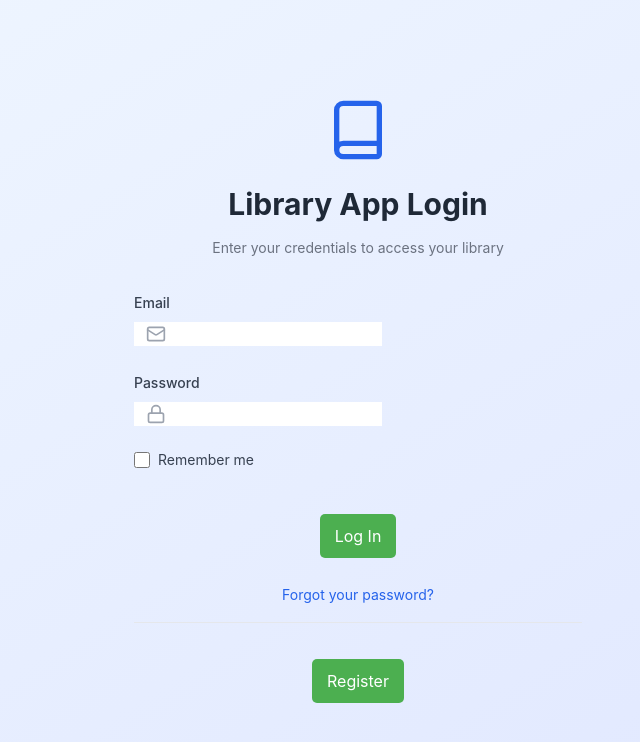
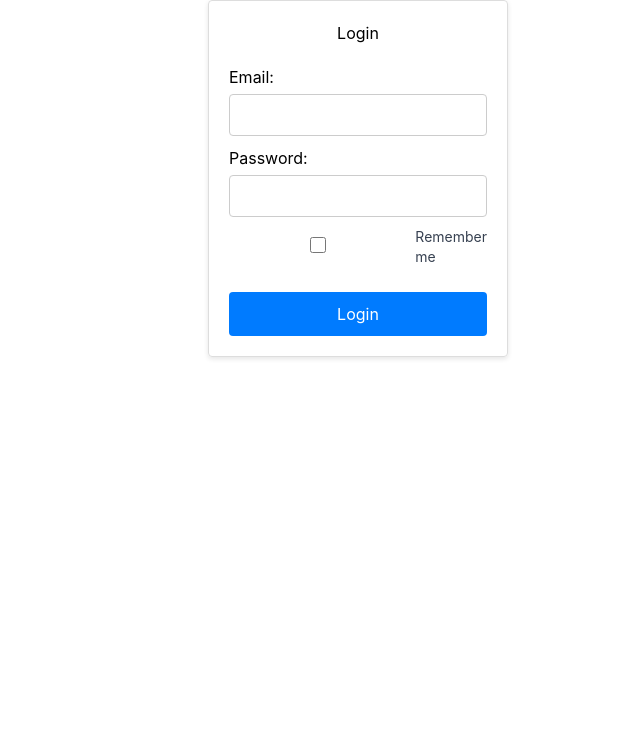
Before and after one commit to AriamRuiz/TrendsAndTech, a React (Create React App) app: page / in a window 1280 px wide. Shown: the top 742 px of the page, without its empty margins (282-922 px from the left). Built offline with nearby package versions, Linux system fonts and the light colour scheme.

Commit message:
LoginConnectToDb

```diff
--- a/src/App.js
+++ b/src/App.js
@@ -3,6 +3,7 @@ import Read from "./components/read/Read";
 import Create from "./components/create/create";
 import Update from "./components/update/Update";
 import LoginPage from "./components/LoginPage";
+import Login from "./components/Login";
 import ForgotPassword from "./components/ForgotPassword";
 import LibraryPage from "./components/LibraryPage"; // Add this import
 import Register from "./components/register/Register"; // Add this import
@@ -17,10 +18,10 @@ function App() {
             <Route path="/create" element={<Create />} />
             <Route path="/read" element={<Read />} />
             <Route path="/update" element={<Update />} />
-            <Route path="/login" element={<LoginPage />} />
+            <Route path="/login" element={<Login />} />
             <Route path="/register" element={<Register />} />
             <Route path="/forgot-password" element={<ForgotPassword />} />
-            <Route path="/" element={<LoginPage />} />
+            <Route path="/" element={<Login />} />
             <Route path="/library" element={<LibraryPage />} />
           </Routes>
         </Router>
--- a/src/components/ListUser.js
+++ b/src/components/ListUser.js
@@ -2,7 +2,7 @@ import axios from "axios";
 import { useEffect, useState } from "react";
 
 export default function ListUser() {
-  const [users, setUsers] = useState({});
+  const [users, setUsers] = useState([]);
   useEffect(() => {
     getUsers();
   }, []);
--- /dev/null
+++ b/src/components/Login.js
@@ -0,0 +1,75 @@
+import React, { useState } from "react";
+import axios from "axios";
+import "../css/Login.css";
+
+const Login = () => {
+  // Definir los estados para email, password y error
+  const [email, setEmail] = useState("");
+  const [password, setPassword] = useState("");
+  const [rememberMe, setRememberMe] = useState(false);
+  const [error, setError] = useState("");
+  const [isLoading, setIsLoading] = useState(false);
+
+  const handleLogin = (event) => {
+    event.preventDefault(); // Evitar el comportamiento predeterminado del formulario
+
+    // Enviar la solicitud POST al backend con axios
+    axios
+      .post("http://localhost/api/Login", { email, password })
+      .then((response) => {
+        console.log("Login successful", response.data);
+        // Manejar el éxito del inicio de sesión, por ejemplo, redirigir a otra página o guardar el token
+        // window.location.href = '/dashboard'; // Redirigir al dashboard
+      })
+      .catch((error) => {
+        console.error("Login error", error);
+        setError("Invalid email or password");
+      });
+  };
+
+  return (
+    <div className="login-container">
+      <h2>Login</h2>
+      <form onSubmit={handleLogin}>
+        <div>
+          <label>Email:</label>
+          <input
+            type="email"
+            value={email}
+            onChange={(e) => setEmail(e.target.value)}
+            required
+          />
+        </div>
+        <div>
+          <label>Password:</label>
+          <input
+            type="password"
+            value={password}
+            onChange={(e) => setPassword(e.target.value)}
+            required
+          />
+        </div>
+        <div className="flex items-center">
+          <input
+            id="remember-me"
+            type="checkbox"
+            checked={rememberMe}
+            onChange={(e) => setRememberMe(e.target.checked)}
+            className="h-4 w-4 text-blue-600 focus:ring-blue-500 border-gray-300 rounded"
+          />
+          <label
+            htmlFor="remember-me"
+            className="ml-2 block text-sm text-gray-700"
+          >
+            Remember me
+          </label>
+        </div>
+        {error && <p style={{ color: "red" }}>{error}</p>}{" "}
+        {/* Mostrar error si existe */}
+        <button type="submit">Login</button>
+      </form>
+    </div>
+  );
+};
+
+export default Login;
--- /dev/null
+++ b/src/css/Login.css
@@ -0,0 +1,45 @@
+.login-container {
+  width: 300px;
+  margin: 0 auto;
+  padding: 20px;
+  border: 1px solid #ddd;
+  border-radius: 4px;
+  box-shadow: 0 2px 5px rgba(0, 0, 0, 0.1);
+}
+
+.login-container h2 {
+  text-align: center;
+  margin-bottom: 20px;
+}
+
+.login-container label {
+  display: block;
+  margin-bottom: 5px;
+}
+
+.login-container input {
+  width: 100%;
+  padding: 8px;
+  margin-bottom: 10px;
+  border: 1px solid #ccc;
+  border-radius: 4px;
+}
+
+.login-container button {
+  width: 100%;
+  padding: 10px;
+  background-color: #007bff;
+  color: white;
+  border: none;
+  border-radius: 4px;
+  cursor: pointer;
+}
+
+.login-container button:hover {
+  background-color: #0056b3;
+}
+
+.login-container p {
+  color: red;
+  text-align: center;
+}
--- a/src/css/Register.css
+++ b/src/css/Register.css
@@ -44,7 +44,7 @@
 button {
   padding: 10px 15px;
   margin-top: 20px;
-    background-color: #4CAF50; /* Color de fondo verde */
+  background-color: #4caf50; /* Color de fondo verde */
   color: white; /* Texto blanco */
   border: none; /* Sin borde */
   border-radius: 5px; /* Bordes redondeados */
```
Lines whose indentation alone changed are shown as unchanged.
